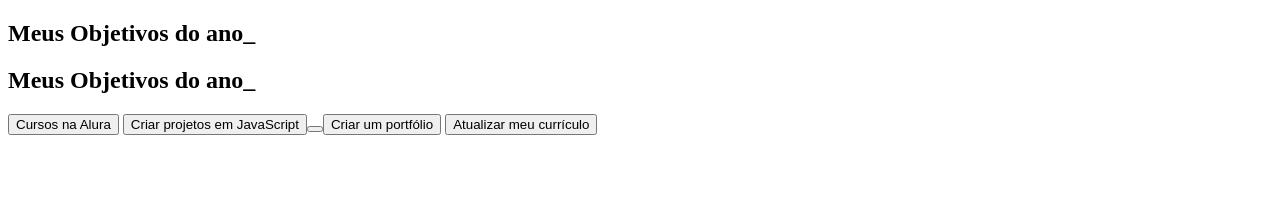
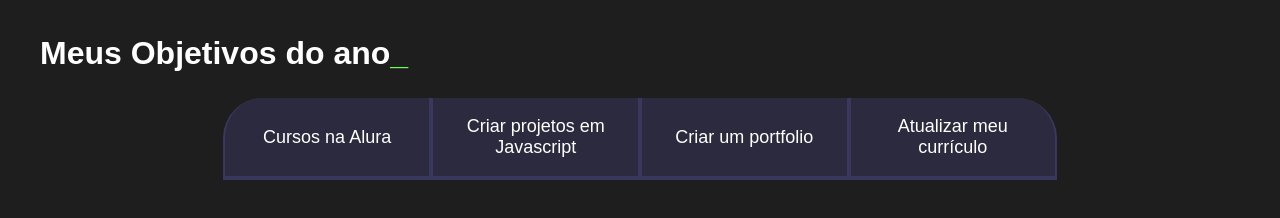
Before and after one commit to joaovitorquaglio/Portf-lio-3-Ano-A, a plain HTML site: page index.html in a window 1280 px wide. Drawn offline with Linux system fonts and the light colour scheme; a web font is replaced by a local one.

Commit message:
Update index.html

```diff
--- a/index.html
+++ b/index.html
@@ -1,32 +1,22 @@
 <!DOCTYPE html>
-<html lang="en">
+<html lang="pt-br">
+
 <head>
     <meta charset="UTF-8">
-    <meta name="viewport" content="width=, initial-scale=1.0">
-    <title>Projeto de Vida João</title>
+    <meta name="viewport" content="width=device-width, initial-scale=1.0">
+    <title>Meus objetivos do ano</title>
+    <link rel="stylesheet" href="style.css">
 </head>
+
 <body>
-
+    <section class="conteudo-principal">
+        <h2 class="titulo-principal">Meus Objetivos do ano<span>_</span></h2>
+        <div class="botoes">
+            <button class="botao">Cursos na Alura</button>
+            <button class="botao">Criar projetos em Javascript</button>
+            <button class="botao">Criar um portfolio</button>
+            <button class="botao">Atualizar meu currículo</button>
+        </div>
+    </section>
 </body>
 </html>
-<body>
-    <section class=”conteudo-principal”></section>
-    <h2 class=”titulo-principal”>Meus Objetivos do ano_</h2>
-    </body>
-    <body>
-        <section class=”conteudo-principal”></section>
-        <h2 class=”titulo-principal”>Meus Objetivos do ano_</h2>
-        <div class=”botoes”>
-        <button class=”botao”>Cursos na Alura</button>
-        <button class=”botao”>Criar projetos em JavaScript  <button>
-        <button class=”botao”>Criar um portfólio</button>
-        <button class=”botao”>Atualizar meu currículo</button>
-        </div>
-        </body>
-        <head>
-            <meta charset=”UTF-8”>
-            <meta name=”viewport” content=”width=device-width,
-            initial-scale=1.0”>
-            <title>Meus objetivos do ano</title>
-            <link rel=”stylesheet” href=”style.css”>
-            </head>
```
